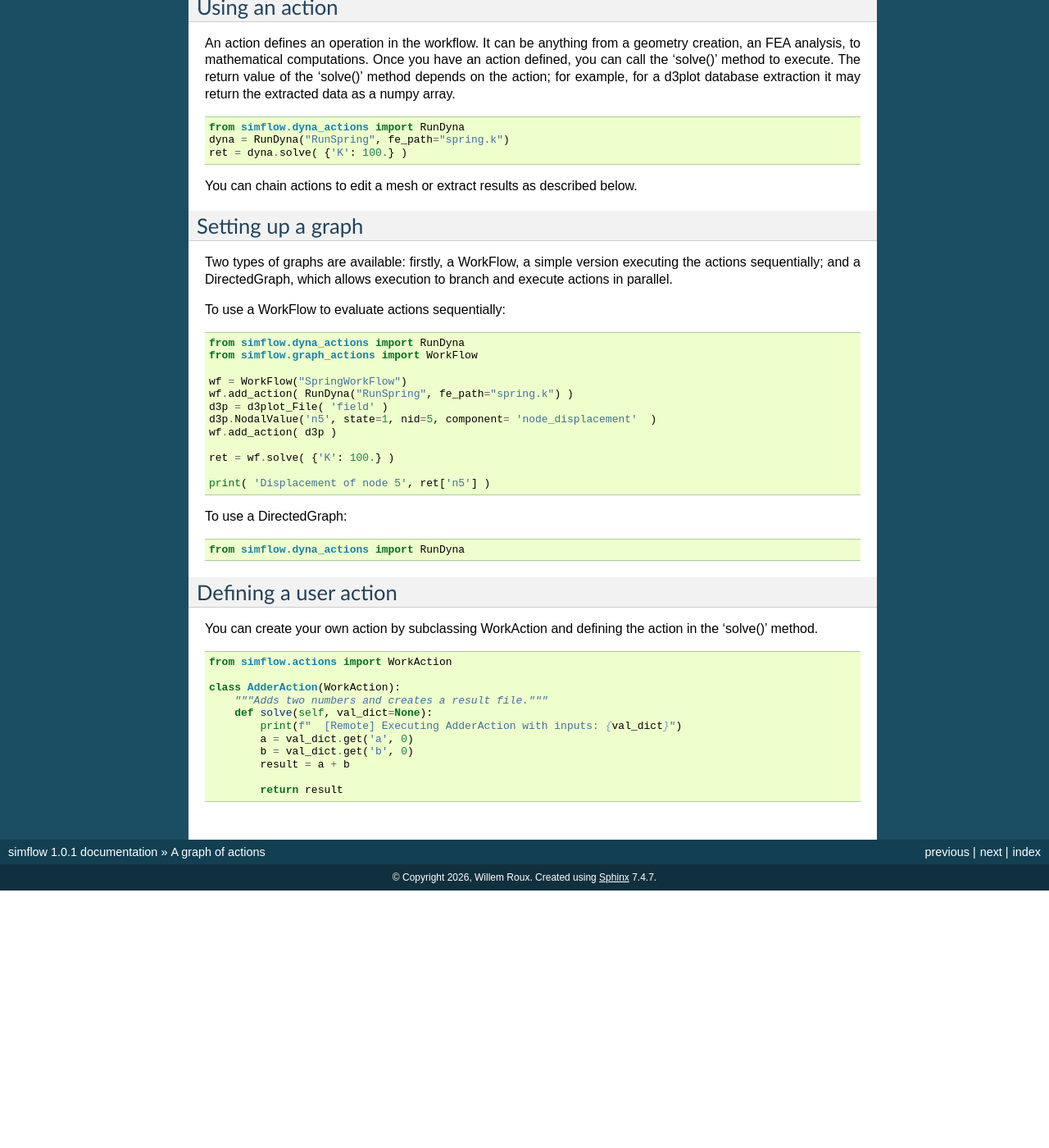
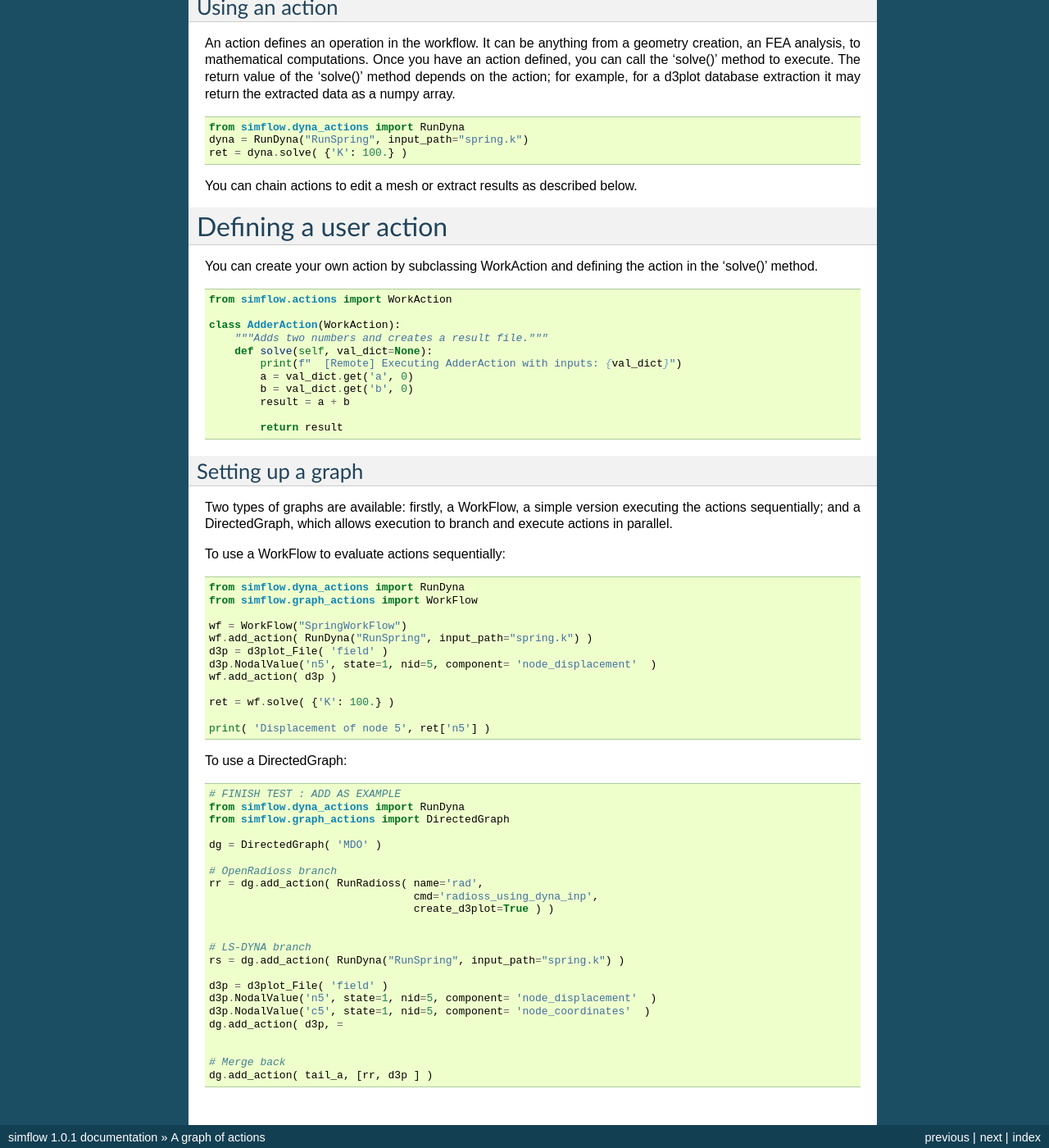
Before and after one commit to WillemJR/simnexus, a Sphinx documentation site: the page built from docs/actions_descr.rst, in a window 1280 px wide and 1400 px high, scrolled down 716 px. Shown: the whole window at 82% size. Built offline with Sphinx 7.4.7, drawn with Linux system fonts in a browser that asks for light colours; before the commit the page ends 1802 px from its top, so only the background shows below that; some of the changed text lies outside the part shown.

Commit message:
fe_path should input_path

```diff
--- a/docs/actions_descr.rst
+++ b/docs/actions_descr.rst
@@ -27,10 +27,32 @@
 .. code-block:: python
 
         from simflow.dyna_actions import RunDyna
-        dyna = RunDyna("RunSpring", fe_path="spring.k")
+        dyna = RunDyna("RunSpring", input_path="spring.k")
         ret = dyna.solve( {'K': 100.} )
 
 You can chain actions to edit a mesh or extract results as described below.
+
+
+Defining a user action
+========================
+You can create your own action by subclassing WorkAction
+and defining the action in the 'solve()' method.
+
+.. code-block:: python
+
+    from simflow.actions import WorkAction
+
+    class AdderAction(WorkAction):
+        """Adds two numbers and creates a result file."""
+        def solve(self, val_dict=None):
+            print(f"  [Remote] Executing AdderAction with inputs: {val_dict}")
+            a = val_dict.get('a', 0)
+            b = val_dict.get('b', 0)
+            result = a + b
+
+            return result
+
+
 
 Setting up a graph
 ------------------
@@ -47,7 +69,7 @@
     from simflow.graph_actions import WorkFlow
 
     wf = WorkFlow("SpringWorkFlow")
-    wf.add_action( RunDyna("RunSpring", fe_path="spring.k") )
+    wf.add_action( RunDyna("RunSpring", input_path="spring.k") )
     d3p = d3plot_File( 'field' )
     d3p.NodalValue('n5', state=1, nid=5, component= 'node_displacement'  )
     wf.add_action( d3p )
@@ -60,23 +82,26 @@
 
 .. code-block:: python
 
+    # FINISH TEST : ADD AS EXAMPLE
     from simflow.dyna_actions import RunDyna
+    from simflow.graph_actions import DirectedGraph
 
-Defining a user action
-------------------------
-You can create your own action by subclassing WorkAction
-and defining the action in the 'solve()' method.
+    dg = DirectedGraph( 'MDO' )
 
-.. code-block:: python
+    # OpenRadioss branch
+    rr = dg.add_action( RunRadioss( name='rad',
+                                    cmd='radioss_using_dyna_inp',
+                                    create_d3plot=True ) )
 
-    from simflow.actions import WorkAction
 
-    class AdderAction(WorkAction):
-        """Adds two numbers and creates a result file."""
-        def solve(self, val_dict=None):
-            print(f"  [Remote] Executing AdderAction with inputs: {val_dict}")
-            a = val_dict.get('a', 0)
-            b = val_dict.get('b', 0)
-            result = a + b
+    # LS-DYNA branch
+    rs = dg.add_action( RunDyna("RunSpring", input_path="spring.k") )
 
-            return result
+    d3p = d3plot_File( 'field' )
+    d3p.NodalValue('n5', state=1, nid=5, component= 'node_displacement'  )
+    d3p.NodalValue('c5', state=1, nid=5, component= 'node_coordinates'  )
+    dg.add_action( d3p, =
+
+
+    # Merge back
+    dg.add_action( tail_a, [rr, d3p ] )
--- a/docs/exa.rst
+++ b/docs/exa.rst
@@ -20,8 +20,8 @@
     wf = WorkFlow("DynaWorkflow")
 
     # 2. Add an action to run LS-DYNA
-    # The 'fe_path' file should contain *PARAMETER keywords for substitution
-    run_dyna = RunDyna("RunSimulation", fe_path="model.k")
+    # The 'input_path' file contains *PARAMETER keywords for substitution
+    run_dyna = RunDyna("RunSimulation", input_path="model.k")
     wf.add_action(run_dyna)
 
     # 3. Add an action to extract results from d3plot
```
Also changed, not shown: 6 other files.
